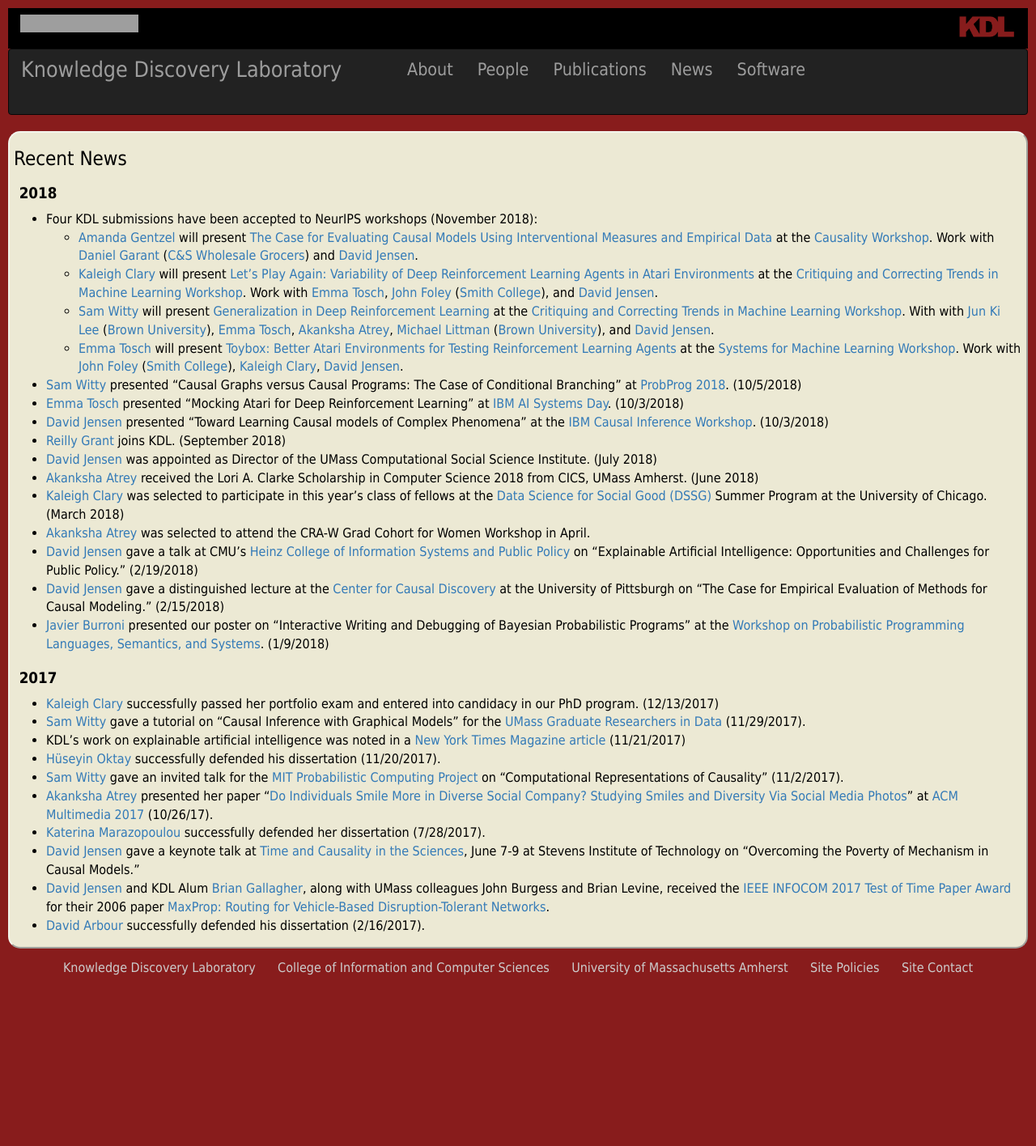
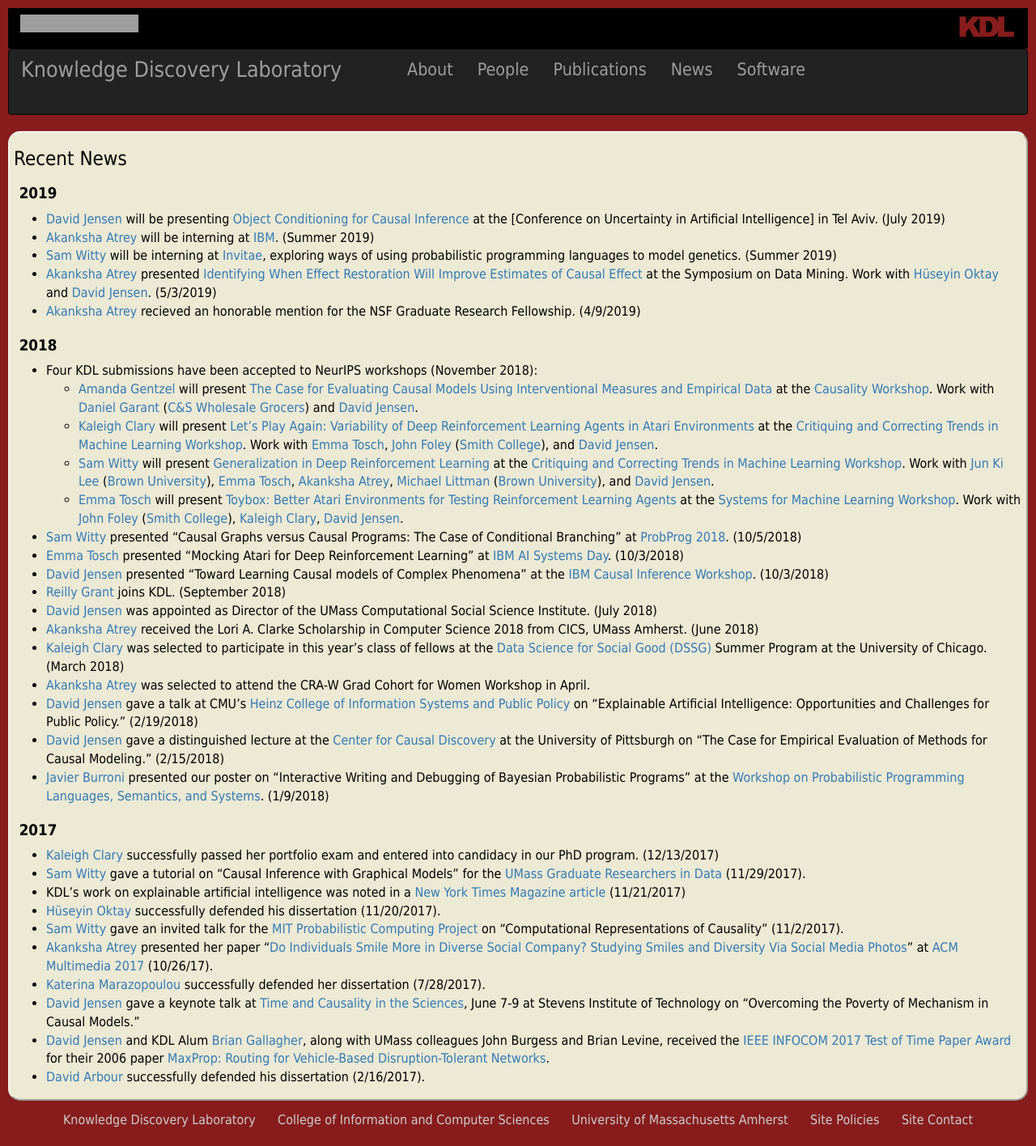
Before and after one commit to KDL-umass/kdl-umass.github.io, a Jekyll site: the page built from recent_news.md, in a window 1280 px wide. Shown: the whole page at 81% size. Built offline with Jekyll 4.4.1, drawn with Linux system fonts in a browser that asks for light colours; nearby versions of some CDN libraries; comment, search, counter and statistics services are not loaded; our own code applies the rules of GitHub Pages for plain Markdown files; before the commit the page ends 1228 px from its top, so only the background shows below that; grey boxes are pictures that could not be loaded.

Commit message:
updates to recent news

```diff
--- a/recent_news.md
+++ b/recent_news.md
@@ -3,11 +3,18 @@ layout: page
 ---
 ## Recent News
 
+# 2019
+- [David Jensen](http://cs.umass.edu/~jensen) will be presenting [Object Conditioning for Causal Inference]() at the [Conference on Uncertainty in Artificial Intelligence] in Tel Aviv. (July 2019)
+- [Akanksha Atrey](http://cs.umass.edu/~aatrey) will be interning at [IBM](http://research.ibm.com/labs/watson/). (Summer 2019)
+- [Sam Witty](http://cs.umass.edu/~switty) will be interning at [Invitae](https://www.invitae.com/en/), exploring ways of using probabilistic programming languages to model genetics. (Summer 2019)
+- [Akanksha Atrey](http://cs.umass.edu/~aatrey) presented [Identifying When Effect Restoration Will Improve Estimates of Causal Effect]() at the Symposium on Data Mining. Work with [Hüseyin Oktay](https://www.linkedin.com/in/huseyin-oktay-715aa915/) and [David Jensen](http://people.cs.umass.edu/~jensen/). (5/3/2019)
+- [Akanksha Atrey](http://cs.umass.edu/~aatrey) recieved an honorable mention for the NSF Graduate Research Fellowship. (4/9/2019)
+
 # 2018
 - Four KDL submissions have been accepted to NeurIPS workshops (November 2018):
   - [Amanda Gentzel](http://cs.umass.edu/~agentzel) will present [The Case for Evaluating Causal Models Using Interventional Measures and Empirical Data]() at the [Causality Workshop](https://sites.google.com/view/nips2018causallearning/home). Work with [Daniel Garant](https://www.linkedin.com/in/danielgarant) ([C&S Wholesale Grocers](http://www.cswg.com)) and [David Jensen](http://people.cs.umass.edu/~jensen/).
   - [Kaleigh Clary](http://cs.umass.edu/~kclary) will present [Let's Play Again: Variability of Deep Reinforcement Learning Agents in Atari Environments]() at the [Critiquing and Correcting Trends in Machine Learning Workshop](https://ml-critique-correct.github.io). Work with [Emma Tosch](http://cs.umass.edu/~etosch), [John Foley](https://jjfoley.me) ([Smith College](http://smith.edu)), and [David Jensen](http://people.cs.umass.edu/~jensen/).
-  - [Sam Witty](http://cs.umass.edu/~switty) will present [Generalization in Deep Reinforcement Learning]() at the [Critiquing and Correcting Trends in Machine Learning Workshop](https://ml-critique-correct.github.io). With with [Jun Ki Lee](http://junkilee.github.io) ([Brown University](http://cs.brown.edu)), [Emma Tosch](http://cs.umass.edu/~etosch), [Akanksha Atrey](http://cs.umass.edu/~aatrey), [Michael Littman](http://cs.brown.edu/~mlittman/) ([Brown University](http://cs.brown.edu)), and [David Jensen](http://people.cs.umass.edu/~jensen).
+  - [Sam Witty](http://cs.umass.edu/~switty) will present [Generalization in Deep Reinforcement Learning]() at the [Critiquing and Correcting Trends in Machine Learning Workshop](https://ml-critique-correct.github.io). Work with [Jun Ki Lee](http://junkilee.github.io) ([Brown University](http://cs.brown.edu)), [Emma Tosch](http://cs.umass.edu/~etosch), [Akanksha Atrey](http://cs.umass.edu/~aatrey), [Michael Littman](http://cs.brown.edu/~mlittman/) ([Brown University](http://cs.brown.edu)), and [David Jensen](http://people.cs.umass.edu/~jensen).
   - [Emma Tosch](http://cs.umass.edu/~etosch) will present [Toybox: Better Atari Environments for Testing Reinforcement Learning Agents]() at the [Systems for Machine Learning Workshop](http://learningsys.org/nips18/index.html). Work with [John Foley](http://jjfoley.me) ([Smith College](http://smith.edu)), [Kaleigh Clary](http://cs.umass.edu/~kclary), [David Jensen](http://cs.umass.edu/~jensen).
 - [Sam Witty](http://cs.umass.edu/~switty) presented "Causal Graphs versus Causal Programs: The Case of Conditional Branching" at [ProbProg 2018](https://probprog.cc). (10/5/2018)
 - [Emma Tosch](http://cs.umass.edu/~etosch) presented "Mocking Atari for Deep Reinforcement Learning" at [IBM AI Systems Day](https://researcher.watson.ibm.com/researcher/view_group.php?id=9595). (10/3/2018)
```
